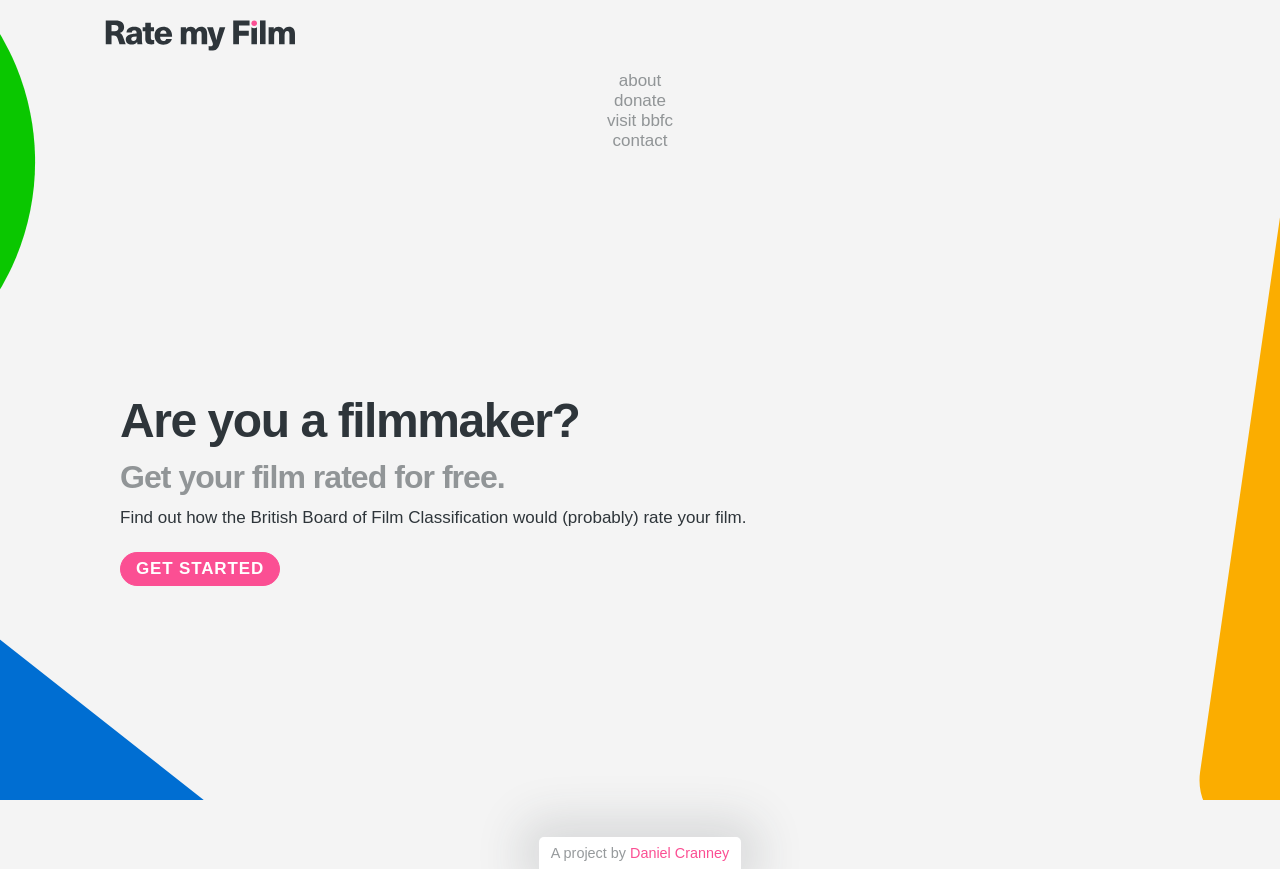
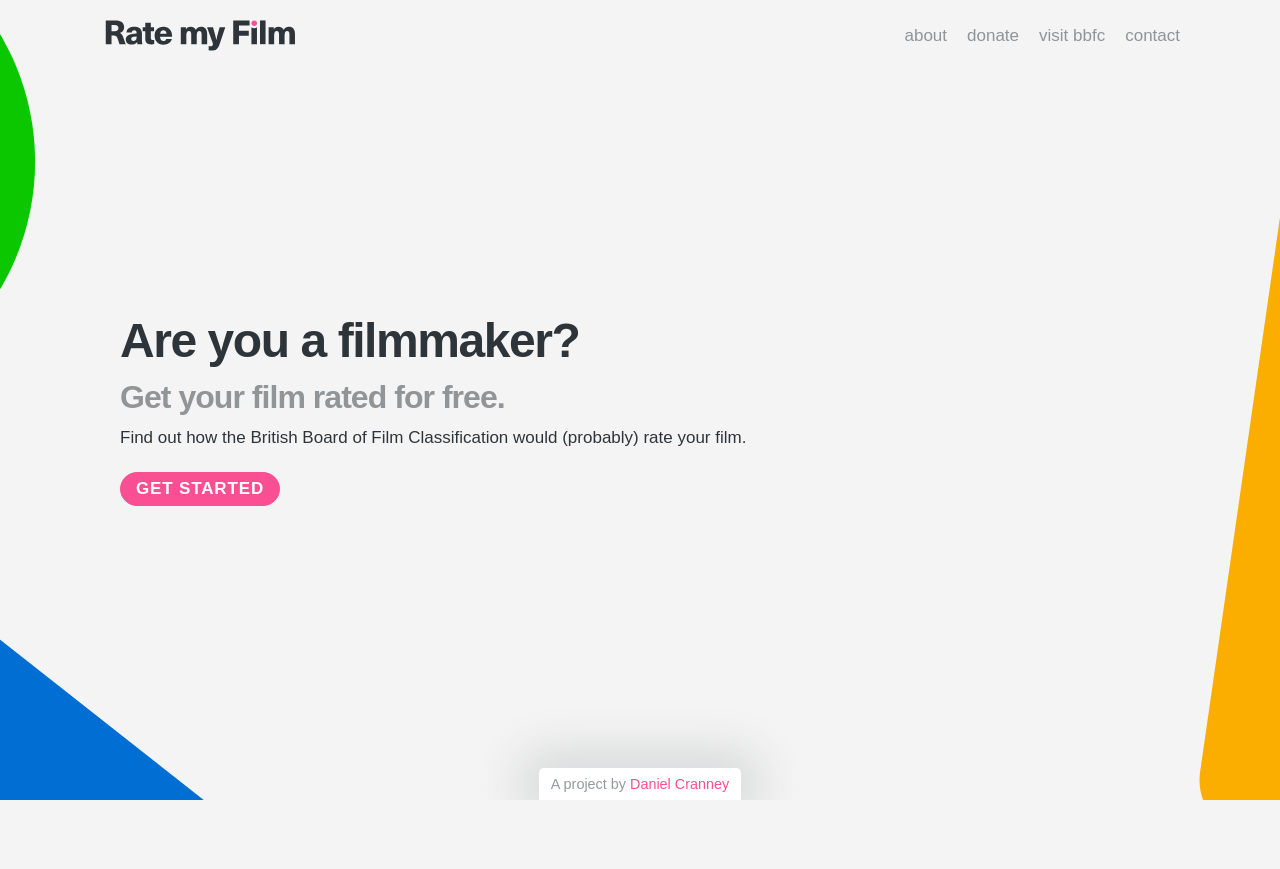
Before and after one commit to kingstar41/rate-my-film, a React (Create React App) app: page / in a window 1280 px wide. After the commit the page ends 800 px from the top, so only its background shows below. Built offline with nearby package versions, Linux system fonts and the light colour scheme; a web font is replaced by a local one.

Commit message:
Error fixing
Errors fixed (use of javascript(0) removed).

```diff
--- a/src/Header.js
+++ b/src/Header.js
@@ -4,9 +4,10 @@ const Header = () => {
 
     return (
         <header>
-          <nav class="navigation" id="navBar">
-            <a href={'/index.html'} class="active logo"><img src="/img/logo.svg" width="200px" height="71px" alt="Temporary Logo" /></a>
-            <a href="javascript:void(0);" class="icon" onClick={ () => {
+          <nav className="navigation" id="navBar">
+            <a href={'/index.html'} className="active logo"><img src="/img/logo.svg" width="200px" height="71px" alt="Temporary Logo" /></a>
+            <a href='index.html' className="icon" onClick={ (e) => {
+                e.preventDefault();
                 var nav = document.getElementById("navBar");
                   if (nav.className === "navigation") {
                     nav.className += " responsive";
@@ -14,7 +15,7 @@ const Header = () => {
                     nav.className = "navigation";
                   }
               }}>
-                <i class="fa fa-bars"></i>
+                <i className="fa fa-bars"></i>
               </a>
 
             <a href="http://" className="block">About</a>
--- a/src/styles.css
+++ b/src/styles.css
@@ -183,7 +183,7 @@ LANDING PAGE WRAPPER
 
 .main-wrapper {
   background-color: transparent;
-  height: calc(100vh - 155px);
+  height: calc(100vh - 114px);
   display: flex;
   align-items: center;
 }
@@ -539,7 +539,7 @@ SMARTPHONES (LANDSCAPE) OVER 321px
   */
   .main-wrapper {
     width: 100%;
-    height: calc(100vh - 155px);
+    height: calc(100vh - 114px);
     padding: 30px;
   }
 
@@ -578,7 +578,7 @@ SMALL DEVICES UNDER 600px
 @media screen and (max-width: 600px) {
   header nav a:not(:first-child) {
     display: none;
-    padding: 8px 10px;
+    padding: 8px 18px;
   }
   header nav a.icon {
     float: right;
@@ -594,7 +594,8 @@ header nav .logo {
 
 @media screen and (max-width: 600px) {
   header nav.responsive {
-    position: relative
+    position: relative;
+    padding-bottom: 12px;
   }
 
   header nav.responsive a {
@@ -619,6 +620,19 @@ TABLETS (PORTRAIT) & LARGE PHONES OVER 600px
 
   .landing-right {
     display:none;
+  }
+
+  /*
+  NAVIGATION
+  */
+  header nav .logo {
+    width: auto;
+    text-align: left;
+    margin-right: auto;
+  }
+
+  header nav .block {
+    width: auto;
   }
 
   /*
```
